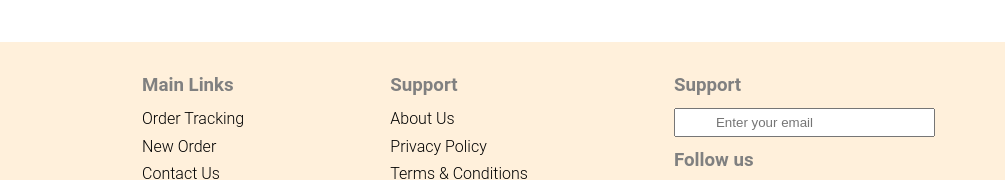
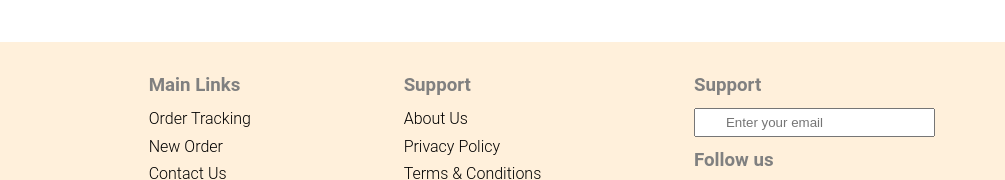
Before and after one commit to ritikajangra19/Restaurant-Website, a plain HTML site: page index.html in a window 1280 px wide. Shown: the part 1991-2171 px from the top of the page, 275-1280 px from the left. Drawn offline with Linux system fonts and the light colour scheme; a web font is replaced by a local one.

Commit message:
add some content

```diff
--- a/style.css
+++ b/style.css
@@ -215,9 +215,8 @@ footer {
     color: gray;
   }
   & input {
-    padding: 5px 40px;
+    padding: 5px 30px;
     margin-bottom: 10px;
-    /* width: 100%; */
   }
 }
 
```
